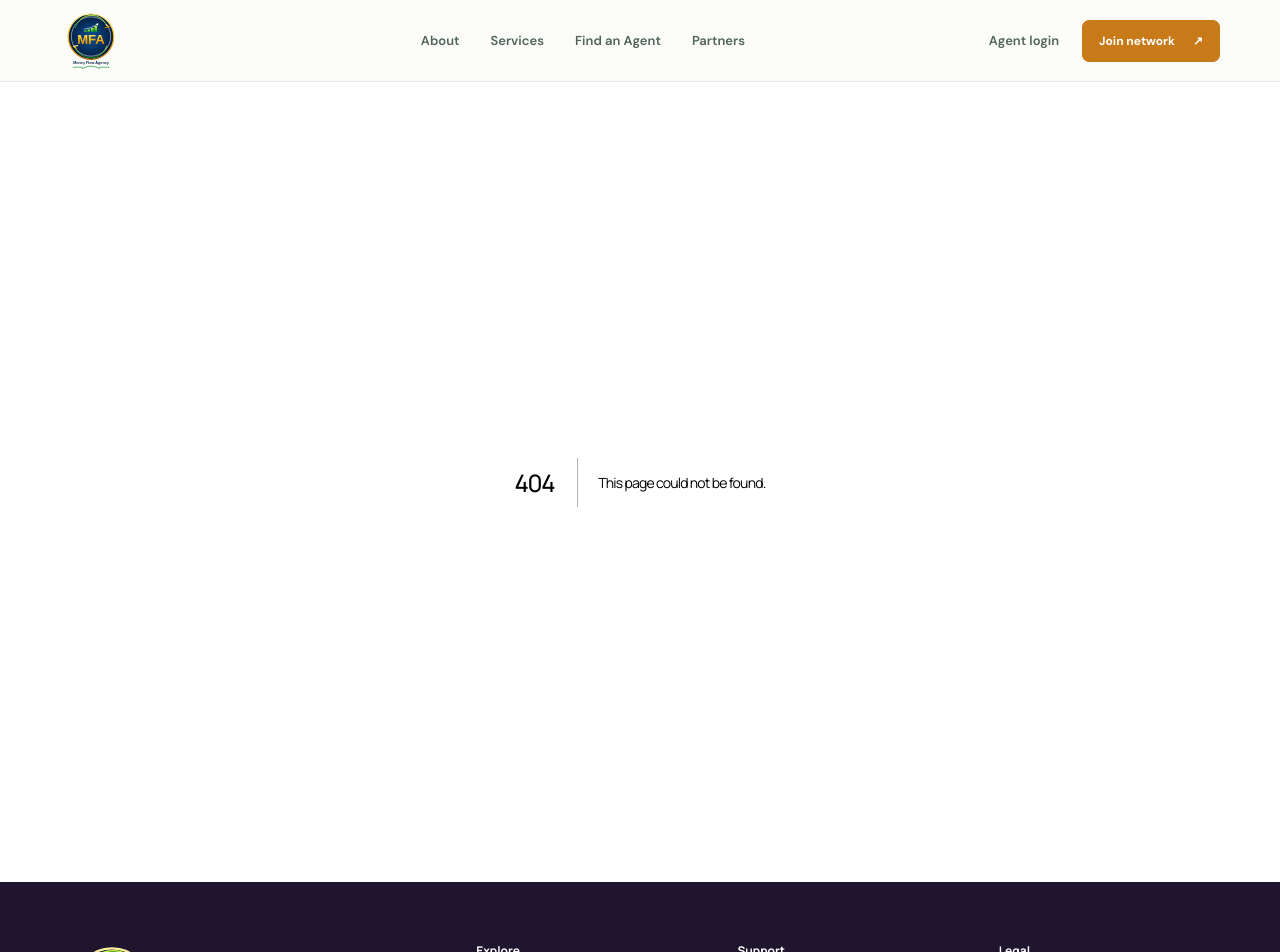
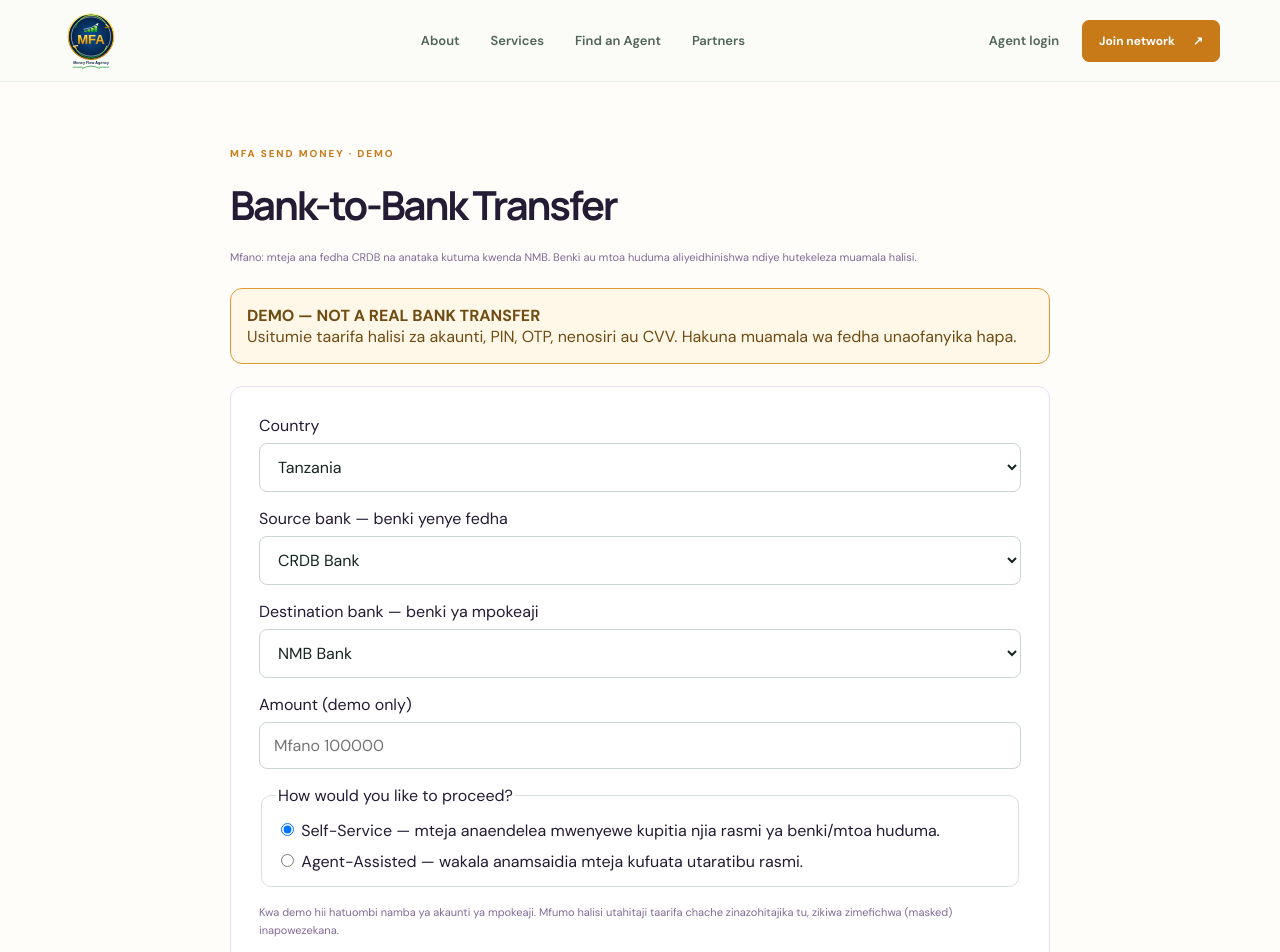
Before and after one commit to MKONDE/Money-flow-agency, a Next.js app: page /send-money/bank-transfer in a window 1280 px wide. Before the commit this address had no page. Shown: the top 952 px of the page. Built offline with nearby package versions, Linux system fonts and the light colour scheme.

Commit message:
Add bank-to-bank transfer demo journey

```diff
--- /dev/null
+++ b/src/app/send-money/bank-transfer/page.tsx
@@ -0,0 +1,98 @@
+"use client";
+
+import { FormEvent, useState } from "react";
+import Link from "next/link";
+
+const banks = ["CRDB Bank", "NMB Bank", "NBC", "Exim Bank", "Absa Bank", "Stanbic Bank", "Other"];
+
+export default function BankTransferDemoPage() {
+  const [reference, setReference] = useState("");
+  const [source, setSource] = useState("CRDB Bank");
+  const [destination, setDestination] = useState("NMB Bank");
+  const [amount, setAmount] = useState("");
+  const [country, setCountry] = useState("Tanzania");
+  const [mode, setMode] = useState("self");
+  const [notice, setNotice] = useState("");
+
+  function submit(event: FormEvent<HTMLFormElement>) {
+    event.preventDefault();
+    if (source === destination) {
+      setNotice("Chagua benki tofauti kwa akaunti ya chanzo na mpokeaji.");
+      return;
+    }
+    if (!Number.isFinite(Number(amount)) || Number(amount) <= 0) {
+      setNotice("Weka kiasi halali cha mfano.");
+      return;
+    }
+    setReference("MFA-DEMO-" + Math.random().toString(36).slice(2, 8).toUpperCase());
+    setNotice("Ombi la majaribio limetengenezwa. Hakuna fedha zilizotumwa.");
+  }
+
+  return (
+    <main className="content-section">
+      <div className="container" style={{ maxWidth: 820 }}>
+        <div className="section-kicker">MFA SEND MONEY · DEMO</div>
+        <h1 style={{ fontSize: 40 }}>Bank-to-Bank Transfer</h1>
+        <p className="form-note">Mfano: mteja ana fedha CRDB na anataka kutuma kwenda NMB. Benki au mtoa huduma aliyeidhinishwa ndiye hutekeleza muamala halisi.</p>
+        <div role="alert" style={{ padding: 16, border: "1px solid #d99a35", borderRadius: 12, background: "#fff8e9", color: "#704b12", margin: "22px 0" }}>
+          <strong>DEMO — NOT A REAL BANK TRANSFER</strong><br />
+          Usitumie taarifa halisi za akaunti, PIN, OTP, nenosiri au CVV. Hakuna muamala wa fedha unaofanyika hapa.
+        </div>
+        <form onSubmit={submit} className="content-card" style={{ display: "grid", gap: 16 }}>
+          <label>Country
+            <select value={country} onChange={e => setCountry(e.target.value)} style={fieldStyle}>
+              <option>Tanzania</option><option>Kenya</option><option>Rwanda</option><option>Burundi</option><option>Uganda</option>
+            </select>
+          </label>
+          <label>Source bank — benki yenye fedha
+            <select value={source} onChange={e => setSource(e.target.value)} style={fieldStyle}>
+              {banks.map(bank => <option key={bank}>{bank}</option>)}
+            </select>
+          </label>
+          <label>Destination bank — benki ya mpokeaji
+            <select value={destination} onChange={e => setDestination(e.target.value)} style={fieldStyle}>
+              {banks.map(bank => <option key={bank}>{bank}</option>)}
+            </select>
+          </label>
+          <label>Amount (demo only)
+            <input inputMode="decimal" value={amount} onChange={e => setAmount(e.target.value)} placeholder="Mfano 100000" style={fieldStyle} />
+          </label>
+          <fieldset style={{ border: "1px solid #d9e1df", borderRadius: 10, padding: 14 }}>
+            <legend>How would you like to proceed?</legend>
+            <label style={{ display: "block", marginBottom: 10 }}><input type="radio" checked={mode === "self"} onChange={() => setMode("self")} /> Self-Service — mteja anaendelea mwenyewe kupitia njia rasmi ya benki/mtoa huduma.</label>
+            <label style={{ display: "block" }}><input type="radio" checked={mode === "agent"} onChange={() => setMode("agent")} /> Agent-Assisted — wakala anamsaidia mteja kufuata utaratibu rasmi.</label>
+          </fieldset>
+          <p className="form-note">Kwa demo hii hatuombi namba ya akaunti ya mpokeaji. Mfumo halisi utahitaji taarifa chache zinazohitajika tu, zikiwa zimefichwa (masked) inapowezekana.</p>
+          <button className="button" type="submit">Create demo request ↗</button>
+          {notice && <p role="status" className="form-note">{notice}</p>}
+        </form>
+        {reference && <section className="content-card" style={{ marginTop: 20 }}>
+          <div className="section-kicker">DEMO REQUEST RECEIPT</div>
+          <h2 style={{ fontSize: 24 }}>{reference}</h2>
+          <p>{source} → {destination} · {country} · {amount}</p>
+          <p>Mode: {mode === "self" ? "Self-Service" : "Agent-Assisted"}</p>
+          <ol style={{ lineHeight: 2 }}>
+            <li>Request created — DEMO</li>
+            <li>Waiting for approved partner route — simulated</li>
+            <li>Bank authorization — not performed</li>
+            <li>Settlement — not performed</li>
+          </ol>
+          <strong>DEMO ONLY — This is not proof of payment or a bank receipt.</strong>
+        </section>}
+        <p style={{ marginTop: 24 }}><Link className="text-link" href="/services">← Back to services</Link></p>
+      </div>
+    </main>
+  );
+}
+
+const fieldStyle = {
+  display: "block",
+  width: "100%",
+  marginTop: 7,
+  padding: "12px 14px",
+  border: "1px solid #cbd5d1",
+  borderRadius: 8,
+  background: "#fff",
+  color: "#182522",
+  font: "inherit",
+};
```
